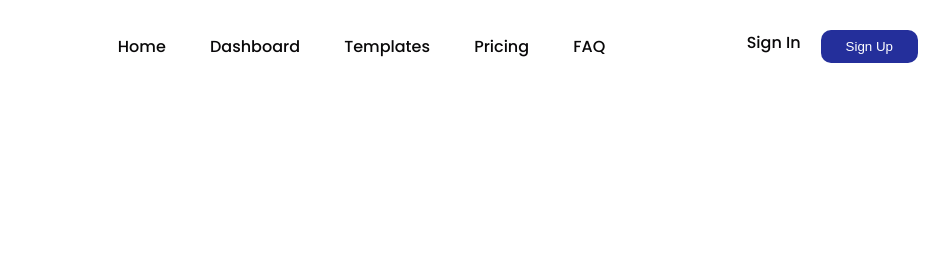
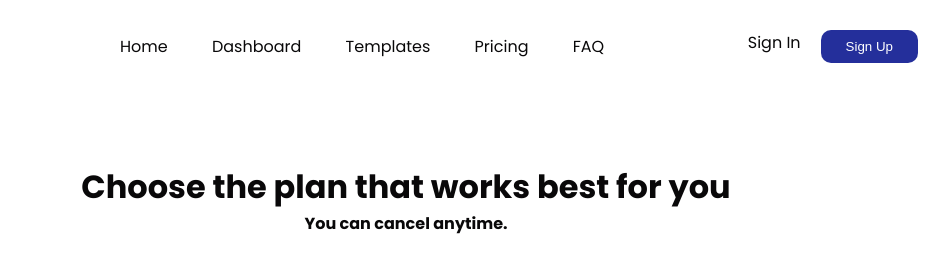
Before and after one commit to Rashidamosi/Feeback_gen_my-pages, a plain HTML site: page index.html in a window 1280 px wide. Shown: the full height of the page, 234-1183 px from the left. Drawn offline with Linux system fonts and the light colour scheme.

Commit message:
Header Text

```diff
--- a/Styles.css
+++ b/Styles.css
@@ -21,7 +21,7 @@ header{
 
 body{
     font-family: 'poppins', 'sans-serif';
-    font-weight: 500;
+    /* font-weight: 500; */
     font-size: 16px;
 
 }
@@ -45,6 +45,10 @@ body{
 
 .cta{
  float: right;
+}
+
+header{
+    padding-bottom: 100px;
 }
 
 .nav_links li{
@@ -76,3 +80,8 @@ button{
 button:hover{
     background-color: #010e85;
 }
+
+/* For header text */
+.Header_text{
+    text-align: center;
+}
--- a/index.html
+++ b/index.html
@@ -15,6 +15,7 @@
 
 <body>
     <header>
+<!-- THE NAVIGATION -->
         <img class="logo" src="images/logo.png" alt="logo">
         <nav>
             <ul class="nav_links">
@@ -30,8 +31,18 @@
             <li class="in"><a href="#">Sign In</a></li>
             <a class="cta" href="#"><button>Sign Up</button></a>
         </ul>
+    </header>
 
-    </header>
+<!-- HEADER TEXTS -->
+
+    <div class="Header_text">
+    <h1>Choose the plan that works best for you</h1>
+    <h4>You can cancel anytime.</h4>
+    </div>
+
+    <!-- THE PRICING CARDS -->
+
+
 </body>
 
 </html>
```
